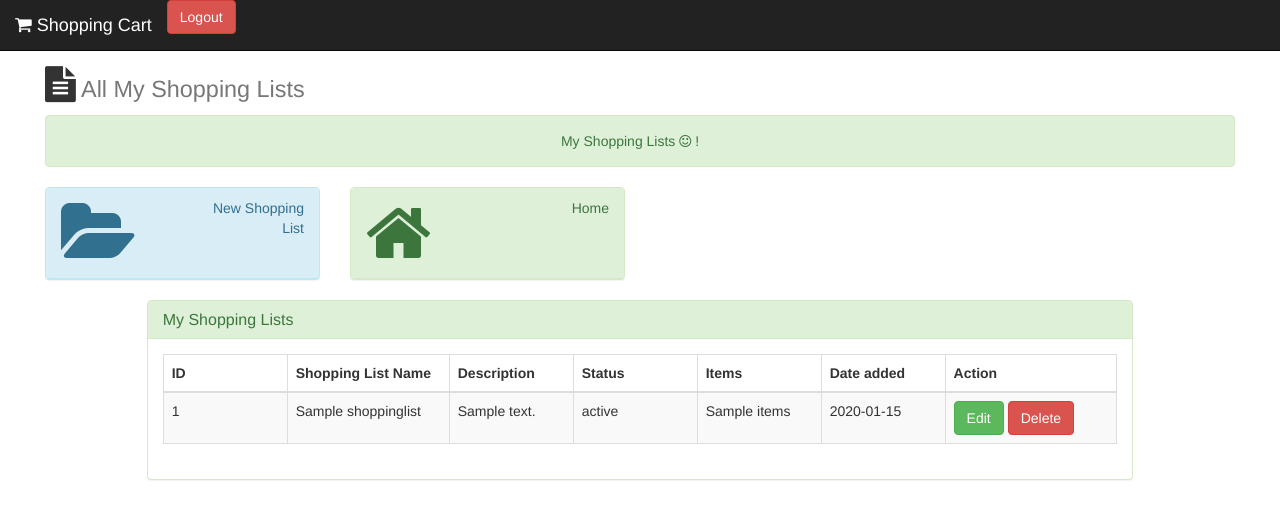
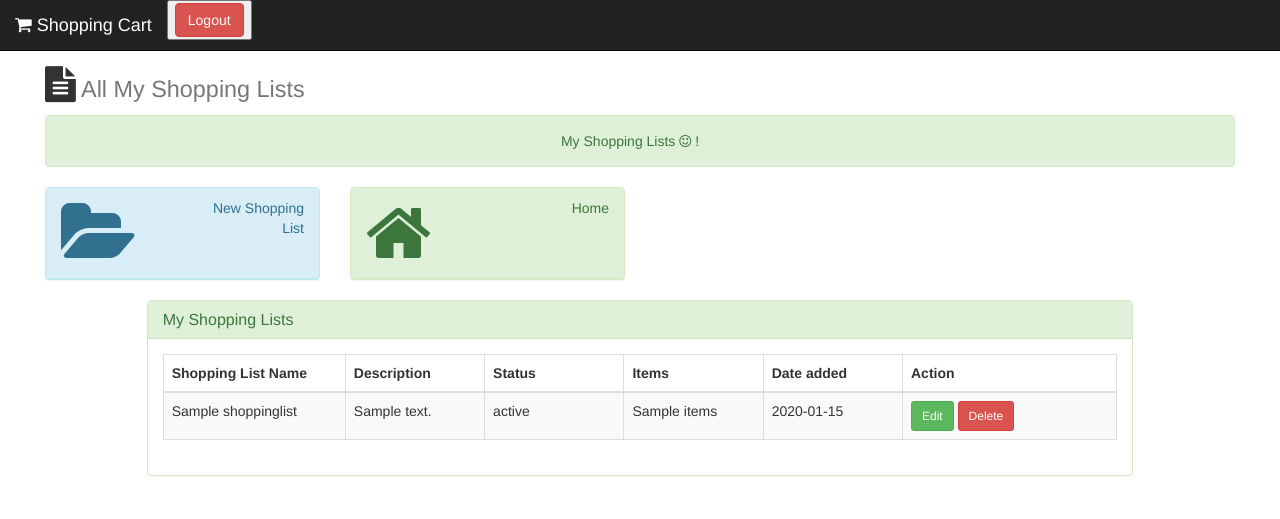
Before and after one commit to george-waf/shopping-cart, a Flask app: template templates/fullList.html in a window 1280 px wide. Shown: the top 519 px of the page. Run offline with Flask 2, Linux system fonts and the light colour scheme; the template is opened without the code that fills it: most values are stand-ins (such as "Sample title", 1, 10 or a date in 2020); some libraries are stand-ins or nearby versions.

Commit message:
edit dashboard links

```diff
--- a/templates/base.html
+++ b/templates/base.html
@@ -25,7 +25,7 @@
             <span class="icon-bar"></span>
           </button>
           <a class="navbar-brand"><i class="fa fa-shopping-cart"></i> Shopping Cart </a>
-		     <button type="submit" name="logout" class="btn btn-large btn-danger">Logout</button>
+		     <button style="text-align: left;"><a href="/logout" name="logout" class="btn btn-large btn-danger">Logout</a></button>
          </div>
       </nav>
       {% block body %}
--- a/templates/fullList.html
+++ b/templates/fullList.html
@@ -27,7 +27,7 @@
                                 <table class="table table-striped table-bordered table-hover" id="dataTables-example">
                                     <thead>
                                         <tr>
-                                            <th width="13%">ID </th>
+                                            <th width="13%" hidden="TRUE">ID </th>
                                             <th width="17%">Shopping List Name</th>
                                             <th width="13%">Description</th>
                                             <th width="13%">Status</th>
@@ -41,17 +41,22 @@
                                     <tbody>
                           {% for item in  list_items %}
                             <tr>
-                              <td>{{ item.listid }}</td>
+                            <form action="/editlist" method="POST">
+                              <td  hidden="TRUE">{{ item.listid }}</td>
                               <td>{{ item.shoppinglist }}</td>
                               <td>{{ item.description }}</td>
                               <td>{{ item.status }}</td>
                               <td>{{ item.items }}</td>
                               <td>{{ item.dateadded }}</td>
                               <td>
-<a href="/editlist"><input type="button" value="Edit" class="btn btn-success" onclick="editlist.html"></a>
-<input type="button" value="Delete" class="btn btn-danger" onclick="">
+ <input type="text" name="shoppinglist_id" value={{ item.listid }} hidden="TRUE">
+ <button type="submit" name="edit" class="btn btn-sm btn-success" value="edit">Edit</button>
+ <button type="submit" name="delete" class="btn btn-sm btn-danger" value="delete">Delete</button>
 
                             </td>
+
+                          </form>
+
                             </tr>
                           {% endfor %}
 								                  </tbody>
--- a/templates/includes/_menu.html
+++ b/templates/includes/_menu.html
@@ -21,7 +21,7 @@
                     <i class="fa fa-file-text fa-5x"></i>
                   </div>
                   <div class="col-xs-6 text-right">
-                    <p class="announcement-text"> My Current Lists </p>
+                    <p class="announcement-text"> All My Lists </p>
                   </div>
                 </div>
               </div>
--- a/templates/includes/_menu2.html
+++ b/templates/includes/_menu2.html
@@ -20,7 +20,7 @@
                     <i class="fa fa-file-text fa-5x"></i>
                   </div>
                   <div class="col-xs-6 text-right">
-                    <p class="announcement-text">My Current Lists </p>
+                    <p class="announcement-text">All My Lists </p>
                   </div>
                 </div>
               </div>
--- a/templates/includes/_menu4.html
+++ b/templates/includes/_menu4.html
@@ -20,7 +20,7 @@
                     <i class="fa fa-file-text fa-5x"></i>
                   </div>
                   <div class="col-xs-6 text-right">
-                    <p class="announcement-text"> My Current Lists </p>
+                    <p class="announcement-text"> All My Lists </p>
                   </div>
                 </div>
               </div>
--- a/templates/includes/_menu5.html
+++ b/templates/includes/_menu5.html
@@ -21,7 +21,7 @@
                     <i class="fa fa-file-text fa-5x"></i>
                   </div>
                   <div class="col-xs-6 text-right">
-                    <p class="announcement-text"> My Current Lists </p>
+                    <p class="announcement-text"> All My Lists </p>
                   </div>
                 </div>
               </div>
--- a/templates/newshoppinglist.html
+++ b/templates/newshoppinglist.html
@@ -21,7 +21,7 @@
 				  <h3 class="panel-title">New Shopping List </h3>
 			   </div>
 			   <div class="panel-body">
-			    <form action="/newshoppinglist" method="POST">
+			    <form action="" method="POST">
 				  <div class="form-group">
 				    <label>Shopping List Name</label>
 					<input name="shoppinglist" type="text" class="form-control" placeholder="Shopping List Name...">
--- a/templates/register.html
+++ b/templates/register.html
@@ -61,7 +61,7 @@
 			  <br/>
 			    <button type="submit" name="register" class="btn btn-block btn-success full-width">REGISTER</button></br>
 			    <a href="/" class="btn btn-block btn-success full-width">BACK</a>
-			  </div>
+			   </div>
 			  </form>
 			</div><!-- /.col-lg-4 -->
 		   </div><!-- /.row -->
```
Also changed, not shown: templates/dashboard.html (+2 -5 lines), templates/editlist.html (+14 -16 lines).
